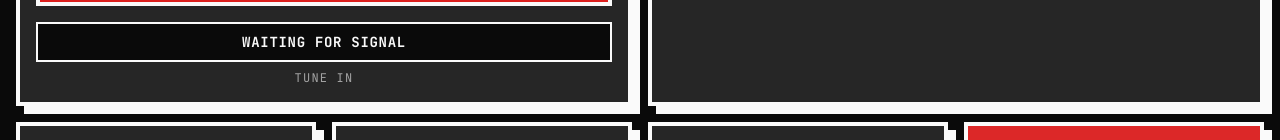
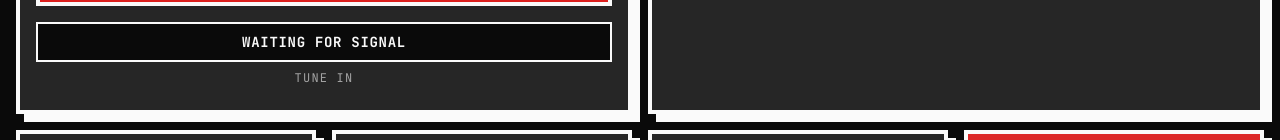
Before and after one commit to travisholcombe-coder/freaks-only-site, a React (Vite) app: page / in a window 1280 px wide. Shown: the part 918-1058 px from the top of the page. Built offline with nearby package versions, Linux system fonts and the light colour scheme; no server answers.

Commit message:
Update album-player.tsx

```diff
--- a/src/components/radio/album-player.tsx
+++ b/src/components/radio/album-player.tsx
@@ -62,7 +62,7 @@ export function AlbumPlayer() {
             {loading ? "TUNING IN..." : currentTrack.title}
           </p>
         </div>
-        <p className="text-xs text-muted-foreground tracking-widest truncate">
+        <p className="text-xs text-muted-foreground tracking-widest truncate pb-2">
           {loading ? "" : currentTrack.artist}
         </p>
       </div>
```
